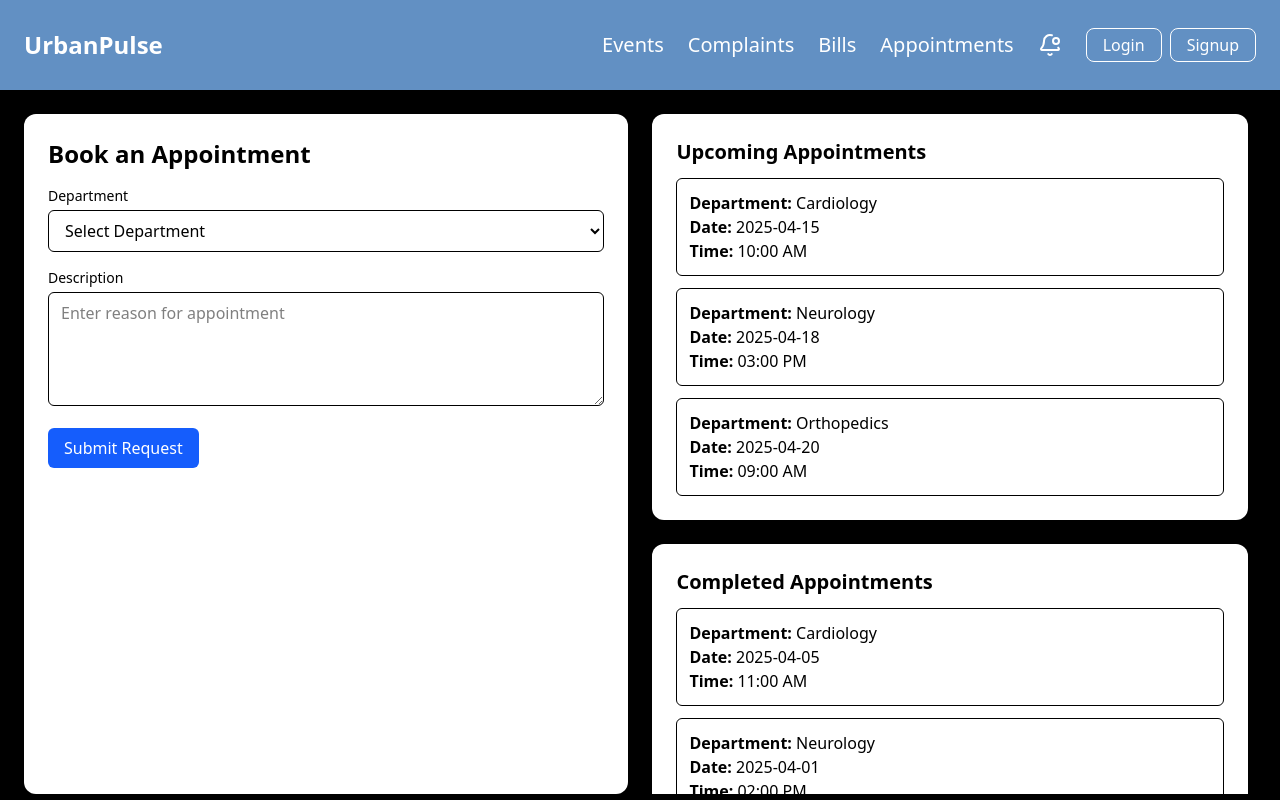
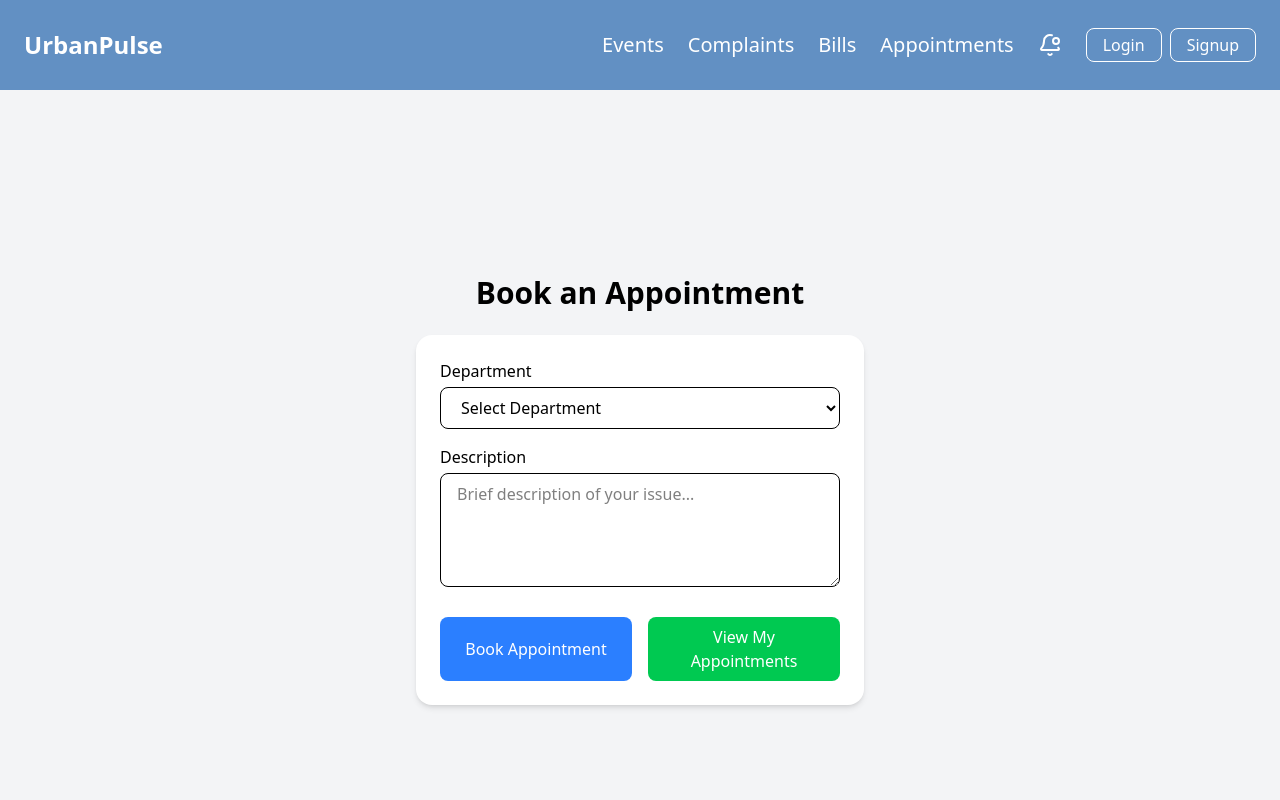
Before and after one commit to THOTAGANESH007/mini_project, a React (Vite) app in the folder Frontend/: page /appointments in a window 1280 px wide. Shown: the top 800 px of the page. Built offline with nearby package versions, Linux system fonts and the light colour scheme.

Commit message:
Updated AppointmentsPage

```diff
--- a/Frontend/src/App.jsx
+++ b/Frontend/src/App.jsx
@@ -27,6 +27,7 @@ import PaymentForm from "./components/Bills/PaymentForm";
 import PaymentHistory from "./components/Bills/PaymentHistory";
 import AppointmentsPage from "./components/Appointments/AppointmentsPage";
 import ComplaintDetails from "./components/complaints/ComplaintDetails";
+import AllAppointments from "./components/Appointments/AllAppointments";
 
 
 function App() {
@@ -55,6 +56,7 @@ function App() {
           <Route path="/bills/history" element={<PaymentHistory/>}/>
           <Route path="/appointments" element={<AppointmentsPage/>}/>
           <Route path="/complaint/:sno" element={<ComplaintDetails/>}/>
+          <Route path="/appointments/all" element={<AllAppointments/>}/>
       </Routes>
       <Footer />
     </Provider>
--- /dev/null
+++ b/Frontend/src/components/Appointments/AllAppointments.jsx
@@ -0,0 +1,74 @@
+import React from "react";
+
+const AllAppointments = () => {
+  // Dummy Data
+  const upcomingAppointments = [
+    {
+      id: 1,
+      dept: "Electrical",
+      description: "Fix light in Room 202",
+      time: "2025-04-15 10:30 AM",
+    },
+    {
+      id: 2,
+      dept: "Water_Service",
+      description: "Check water pressure issue in Block A",
+      time: "2025-04-16 09:00 AM",
+    },
+  ];
+
+  const completedAppointments = [
+    {
+      id: 3,
+      dept: "Drainage",
+      description: "Clean clogged drain near cafeteria",
+      time: "2025-04-10 02:00 PM",
+    },
+    {
+      id: 4,
+      dept: "Electrical",
+      description: "Replaced fan in Room 105",
+      time: "2025-04-12 11:15 AM",
+    },
+  ];
+
+  return (
+    <div className="min-h-screen bg-gray-100 p-6">
+      <h2 className="text-3xl font-bold mb-8 text-center">My Appointments</h2>
+
+      <div className="max-w-3xl mx-auto space-y-10">
+        {/* Upcoming Section */}
+        <div>
+          <h3 className="text-xl font-semibold mb-4 text-green-600">Upcoming Appointments</h3>
+          {upcomingAppointments.map((appt) => (
+            <div
+              key={appt.id}
+              className="bg-white p-4 rounded-lg shadow border-l-4 border-green-500 mb-4"
+            >
+              <p><strong>Category:</strong> {appt.dept}</p>
+              <p><strong>Description:</strong> {appt.description}</p>
+              <p><strong>Allocated Time:</strong> {appt.time}</p>
+            </div>
+          ))}
+        </div>
+
+        {/* Completed Section */}
+        <div>
+          <h3 className="text-xl font-semibold mb-4 text-gray-700">Completed Appointments</h3>
+          {completedAppointments.map((appt) => (
+            <div
+              key={appt.id}
+              className="bg-white p-4 rounded-lg shadow border-l-4 border-gray-500 mb-4"
+            >
+              <p><strong>Category:</strong> {appt.dept}</p>
+              <p><strong>Description:</strong> {appt.description}</p>
+              <p><strong>Allocated Time:</strong> {appt.time}</p>
+            </div>
+          ))}
+        </div>
+      </div>
+    </div>
+  );
+};
+
+export default AllAppointments;
--- a/Frontend/src/components/Appointments/AppointmentsPage.jsx
+++ b/Frontend/src/components/Appointments/AppointmentsPage.jsx
@@ -1,182 +1,91 @@
-import React, { useState } from 'react';
+import React, { useState } from "react";
+import { useNavigate } from "react-router-dom";
 
-export default function AppointmentsPage() {
-  const [formData, setFormData] = useState({
-    department: '',
-    description: ''
-  });
+const AppointmentsPage = () => {
+  const [dept, setDept] = useState("");
+  const [description, setDescription] = useState("");
+  const [appointments, setAppointments] = useState([]);
 
-  const [appointments, setAppointments] = useState([
-    // Upcoming
-    {
-      id: 1,
-      department: 'Cardiology',
-      description: 'Chest pain',
-      assignedDate: '2025-04-15',
-      assignedTime: '10:00 AM',
-    },
-    {
-      id: 2,
-      department: 'Neurology',
-      description: 'Headache',
-      assignedDate: '2025-04-18',
-      assignedTime: '03:00 PM',
-    },
-    {
-      id: 3,
-      department: 'Orthopedics',
-      description: 'Knee pain',
-      assignedDate: '2025-04-20',
-      assignedTime: '09:00 AM',
-    },
-
-    // Completed
-    {
-      id: 4,
-      department: 'Cardiology',
-      description: 'Follow-up',
-      assignedDate: '2025-04-05',
-      assignedTime: '11:00 AM',
-    },
-    {
-      id: 5,
-      department: 'Neurology',
-      description: 'Migraine consultation',
-      assignedDate: '2025-04-01',
-      assignedTime: '02:00 PM',
-    },
-    {
-      id: 6,
-      department: 'Orthopedics',
-      description: 'Back pain therapy',
-      assignedDate: '2025-03-28',
-      assignedTime: '01:00 PM',
-    }
-  ]);
-
-  const handleChange = (e) => {
-    const { name, value } = e.target;
-    setFormData(prev => ({
-      ...prev,
-      [name]: value
-    }));
-  };
+  const navigate = useNavigate();
 
   const handleSubmit = (e) => {
     e.preventDefault();
-
-    if (!formData.department || !formData.description) {
-      alert('Please fill all fields');
-      return;
+    if (dept && description) {
+      const newAppointment = {
+        id: Date.now(), // used as timestamp
+        dept,
+        description,
+      };
+      setAppointments([...appointments, newAppointment]);
+      setDept("");
+      setDescription("");
+      alert("Appointment booked!");
+    } else {
+      alert("Please fill in all fields.");
     }
-
-    const newAppointment = {
-      id: Date.now(),
-      department: formData.department,
-      description: formData.description,
-      assignedDate: null, // To be assigned later by dept head
-      assignedTime: null
   };
 
-    setAppointments(prev => [...prev, newAppointment]);
-    setFormData({ department: '', description: '' });
-    alert('Appointment request submitted');
+  const handleViewAppointments = () => {
+    navigate("/appointments/all", {
+      state: { appointments },
+    });
   };
 
-  const currentDate = new Date();
+  return (
+    <div className="min-h-screen flex flex-col items-center justify-center bg-gray-100 p-6">
+      <h2 className="text-3xl font-bold mb-6">Book an Appointment</h2>
 
-  const upcomingAppointments = appointments.filter(
-    (appt) =>
-      appt.assignedDate &&
-      new Date(appt.assignedDate) >= currentDate
-  );
-
-  const completedAppointments = appointments.filter(
-    (appt) =>
-      appt.assignedDate &&
-      new Date(appt.assignedDate) < currentDate
-  );
-
-  return (
-    <div className="flex flex-col md:flex-row gap-6 p-6 min-h-screen bg-black">
-      {/* Left Side - Fixed Height */}
-      <div className="md:w-1/2 w-full bg-white p-6 rounded-xl shadow-md h-[85vh] sticky top-6 self-start overflow-y-auto">
-        <h2 className="text-2xl font-semibold mb-4">Book an Appointment</h2>
-        <form onSubmit={handleSubmit} className="space-y-4">
-          <div>
-            <label className="block text-sm font-medium">Department</label>
+      <form
+        onSubmit={handleSubmit}
+        className="bg-white p-6 rounded-2xl shadow-md w-full max-w-md"
+      >
+        {/* Department Dropdown */}
+        <div className="mb-4">
+          <label className="block font-medium mb-1">Department</label>
           <select
-              name="department"
-              value={formData.department}
-              onChange={handleChange}
-              className="w-full mt-1 border px-3 py-2 rounded-md"
+            value={dept}
+            onChange={(e) => setDept(e.target.value)}
+            className="w-full px-4 py-2 border rounded-lg focus:outline-none focus:ring-2 focus:ring-blue-400"
           >
             <option value="">Select Department</option>
-              <option value="Cardiology">Cardiology</option>
-              <option value="Neurology">Neurology</option>
-              <option value="Orthopedics">Orthopedics</option>
+            <option value="Electrical">Electrical</option>
+            <option value="Drainage">Drainage</option>
+            <option value="Water_Service">Water Service</option>
           </select>
         </div>
 
-          <div>
-            <label className="block text-sm font-medium">Description</label>
+        {/* Description Field */}
+        <div className="mb-4">
+          <label className="block font-medium mb-1">Description</label>
           <textarea
-              name="description"
-              value={formData.description}
-              onChange={handleChange}
-              className="w-full mt-1 border px-3 py-2 rounded-md"
-              placeholder="Enter reason for appointment"
+            value={description}
+            onChange={(e) => setDescription(e.target.value)}
+            placeholder="Brief description of your issue..."
+            className="w-full px-4 py-2 border rounded-lg focus:outline-none focus:ring-2 focus:ring-blue-400"
             rows={4}
-            ></textarea>
+          />
         </div>
 
+        {/* Buttons Row */}
+        <div className="flex justify-between gap-4 mt-6">
           <button
             type="submit"
-            className="bg-blue-600 text-white px-4 py-2 rounded-md hover:bg-blue-700"
+            className="w-1/2 bg-blue-500 text-white px-4 py-2 rounded-lg hover:bg-blue-600 transition"
           >
-            Submit Request
+            Book Appointment
           </button>
+
+          <button
+            type="button"
+            onClick={handleViewAppointments}
+            className="w-1/2 bg-green-500 text-white px-4 py-2 rounded-lg hover:bg-green-600 transition"
+          >
+            View My Appointments
+          </button>
+        </div>
       </form>
     </div>
+  );
+};
 
-      {/* Right Side - Scrollable */}
-      <div className="md:w-1/2 w-full h-[85vh] overflow-y-auto space-y-6 pr-2">
-        {/* Upcoming */}
-        <div className="bg-white p-6 rounded-xl shadow-md">
-          <h3 className="text-xl font-semibold mb-3">Upcoming Appointments</h3>
-          {upcomingAppointments.length > 0 ? (
-            <ul className="space-y-3">
-              {upcomingAppointments.map((appt) => (
-                <li key={appt.id} className="border p-3 rounded-md">
-                  <p><strong>Department:</strong> {appt.department}</p>
-                  <p><strong>Date:</strong> {appt.assignedDate}</p>
-                  <p><strong>Time:</strong> {appt.assignedTime}</p>
-                </li>
-              ))}
-            </ul>
-          ) : (
-            <p className="text-gray-500">No upcoming appointments.</p>
-          )}
-        </div>
-
-        {/* Completed */}
-        <div className="bg-white p-6 rounded-xl shadow-md">
-          <h3 className="text-xl font-semibold mb-3">Completed Appointments</h3>
-          {completedAppointments.length > 0 ? (
-            <ul className="space-y-3">
-              {completedAppointments.map((appt) => (
-                <li key={appt.id} className="border p-3 rounded-md">
-                  <p><strong>Department:</strong> {appt.department}</p>
-                  <p><strong>Date:</strong> {appt.assignedDate}</p>
-                  <p><strong>Time:</strong> {appt.assignedTime}</p>
-                </li>
-              ))}
-            </ul>
-          ) : (
-            <p className="text-gray-500">No completed appointments.</p>
-          )}
-        </div>
-      </div>
-    </div>
-  );
-}
+export default AppointmentsPage;
```
Lines whose indentation alone changed are shown as unchanged.
